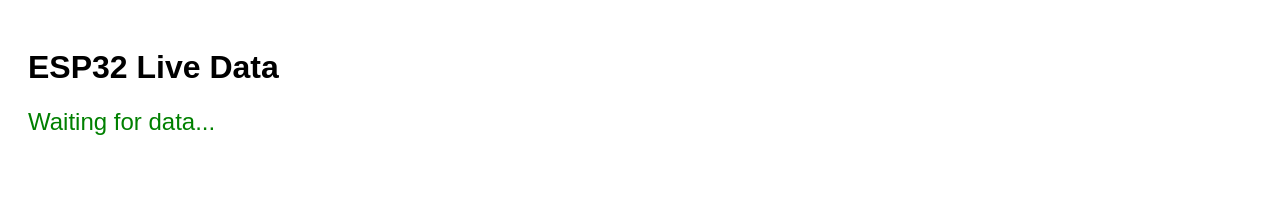
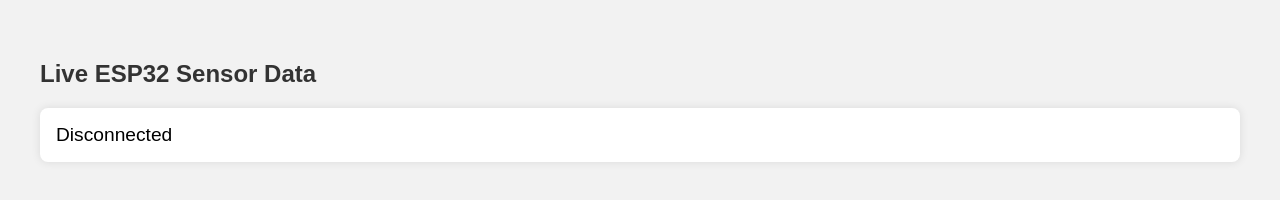
Before and after one commit to potassium-platinums/wordcount, a website: page dashboard/index.html in a window 1280 px wide. Drawn offline with Linux system fonts and the light colour scheme.

Commit message:
Add files via upload

```diff
--- a/dashboard/index.html
+++ b/dashboard/index.html
@@ -2,22 +2,50 @@
 <html lang="en">
 <head>
   <meta charset="UTF-8">
-  <title>ESP32 Dashboard</title>
+  <title>ESP32 Sensor Data</title>
   <style>
-    body { font-family: Arial; padding: 20px; }
-    #data { font-size: 1.5em; color: green; }
+    body {
+      font-family: Arial, sans-serif;
+      background: #f2f2f2;
+      padding: 2rem;
+    }
+    h2 {
+      color: #333;
+    }
+    #data {
+      background: white;
+      padding: 1rem;
+      border-radius: 8px;
+      box-shadow: 0 0 10px rgba(0,0,0,0.1);
+      font-size: 1.2rem;
+    }
   </style>
 </head>
 <body>
-  <h1>ESP32 Live Data</h1>
+  <h2>Live ESP32 Sensor Data</h2>
   <div id="data">Waiting for data...</div>
 
   <script>
-    const socket = new WebSocket('wss://wordcount-ynnd.onrender.com');
+    const ws = new WebSocket("wss://wordcount-wyv0.onrender.com");
 
-    socket.onmessage = function (event) {
-      const data = event.json;
-      document.getElementById('data').innerHTML = data;
+    ws.onopen = () => {
+      console.log("WebSocket connected");
+    };
+
+    ws.onmessage = (event) => {
+      try {
+        const data = JSON.parse(event.data);
+        document.getElementById("data").innerHTML = `
+          <strong>Temperature:</strong> ${data.temperature} °C<br>
+          <strong>Humidity:</strong> ${data.humidity} %
+        `;
+      } catch (err) {
+        console.error("Invalid JSON received:", event.data);
+      }
+    };
+
+    ws.onclose = () => {
+      document.getElementById("data").innerText = "Disconnected";
     };
   </script>
 </body>
```
